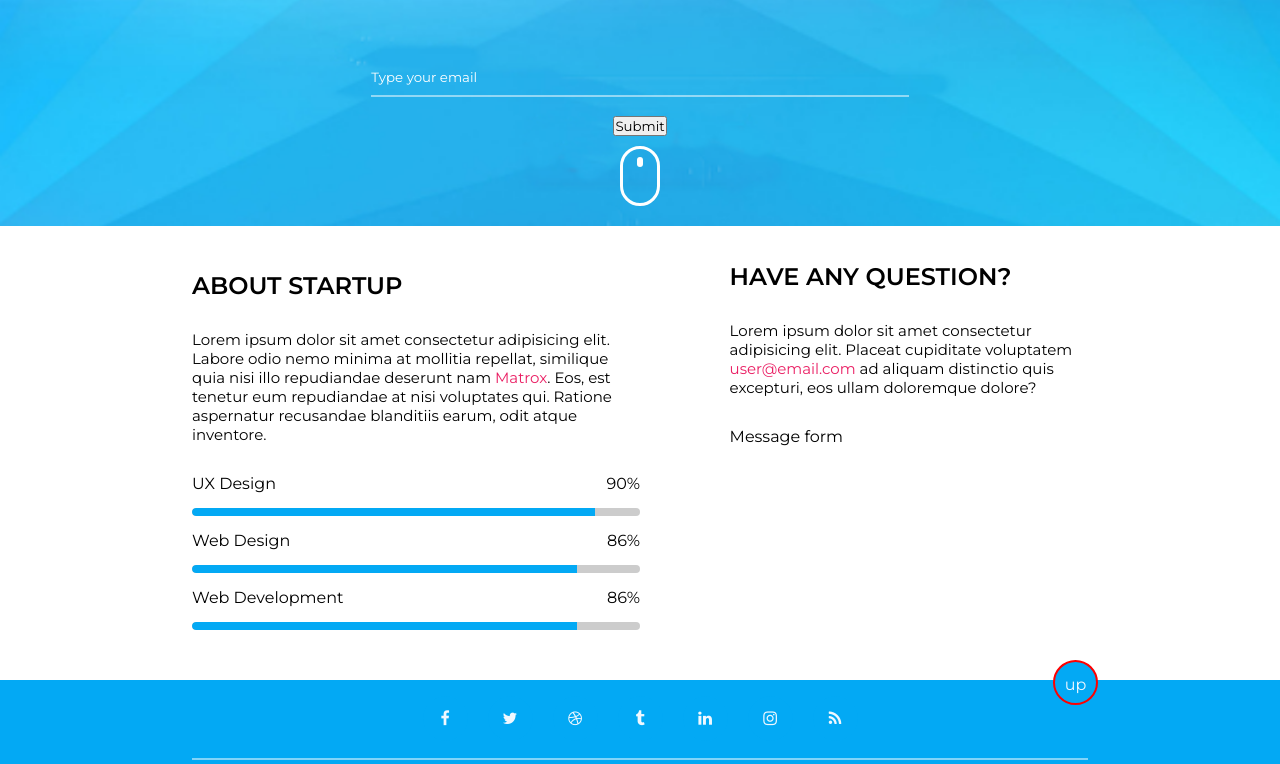
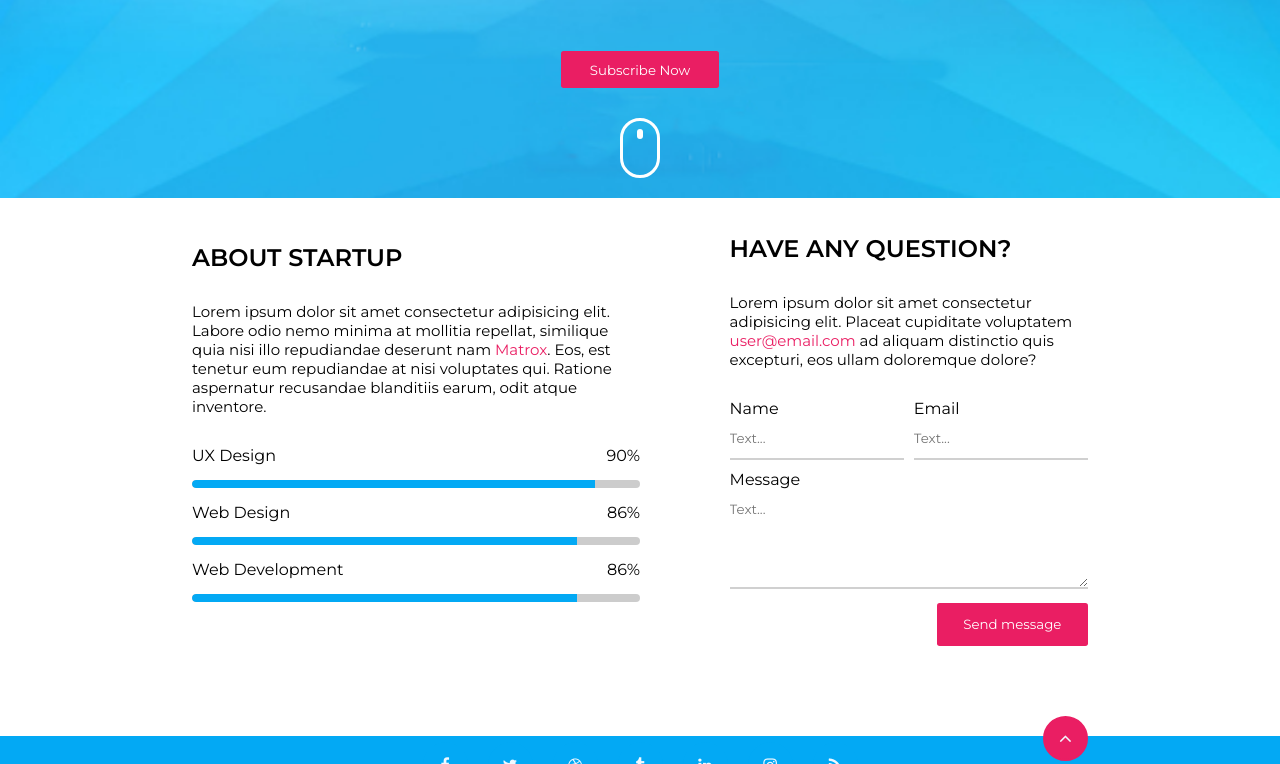
Before and after one commit to DuudeXXI/coming-soon-bit, a website: page index.html in a window 1280 px wide. Shown: the part 460-1224 px from the top of the page. Drawn offline with Linux system fonts and the light colour scheme.

Commit message:
Completely finished front-end

```diff
--- a/css/base/layout.css
+++ b/css/base/layout.css
@@ -9,22 +9,22 @@
 }
 
 .logo{
-    height: 50px;
+    height: 35px;
     width: 100%;
     object-fit: contain;
-    margin-bottom: 25px;
+    margin-bottom: 15px;
 }
 
 .top-h1{
-    font-size: 60px;
+    font-size: 55px;
     text-transform: uppercase;
 }
 .top-p{
-    font-size: 24px;
+    font-size: 20px;
 }
 .clock{
     color: white;
-    margin: 60px 0;
+    margin: 40px 0;
 }
 .mouse{
     margin: 0 0 20px 0;
@@ -52,10 +52,10 @@
 }
 @media (max-width:560px){
     .top-p{
-        font-size: 14px;
+        font-size: 18px;
     }
     .top-h1{
-        font-size: 34px;
+        font-size: 38px;
     }
     .logo{
         height: 30px;
@@ -67,7 +67,9 @@
 }
 @media (max-width:420px){
     .top-p{
-        font-size: 14px;
+        font-size: 18px;
+        margin-top: 15px;
+        margin-bottom: 0;
     }
     .top-h1{
         font-size: 34px;
@@ -134,7 +136,7 @@
 }
 /* Mid section End */
 .socials{
-    height: 80px;
+    height: 60px;
     width: 70%;
     margin: 0 15% 0 15%;
     display: flex;
@@ -145,16 +147,21 @@
     gap:20px;
 }
 .socials > a{
+    display: flex;
     color: aliceblue;
     text-decoration: none;
     text-align: center;
+    justify-content: center;
     background-color: var(--main-color);
-    display: block;
-    line-height: 45px;
     width: 45px;
     height: 45px;
     border-radius: 50%;
     transition: all 0.4s;
+}
+.socials > a::before{
+    display: block;
+    justify-self: center;
+    align-self: center;
 }
 .socials > a:hover{
     color: var(--main-color);
--- a/css/components/button.css
+++ b/css/components/button.css
@@ -3,11 +3,16 @@
 }
 .socials > .up{
     position:absolute;
+    background-color: var(--secondary-color);
     top:-20px;
-    right:-10px;
-    border: 2px solid red;
+    right:0;
+    border: 2px solid var(--secondary-color);
+    font-size: 20px;
 }
-@media(max-width:810px){
+.socials > .up:hover{
+    border:2px solid white;
+}
+@media(max-width:1150px){
     .socials > .up{
         display:none;
     }
--- a/css/components/clock-grid.css
+++ b/css/components/clock-grid.css
@@ -19,3 +19,8 @@
         grid-template-columns: 1fr;
     }
 }
+@media(max-width:560px){
+    .clock{
+        transform: scale(0.8);
+    }
+}
--- a/css/components/form.css
+++ b/css/components/form.css
@@ -0,0 +1,81 @@
+.grid-form{
+    display: grid;
+    grid-template-columns: 1fr 1fr;
+    gap:10px;
+}
+.grid-form .form-group{
+
+}
+.grid-form .form-group-2{
+    grid-column: span 2;
+}
+.grid-form input, .grid-form textarea{
+    color: #555;
+    line-height: 40px;
+    border:none;
+    border-bottom: 2px solid rgb(208, 208, 208);
+    outline: none;
+    width: 100%;
+}
+.grid-form > div > textarea{
+    min-height: 100px;
+    max-height: 300px;
+    resize: vertical;
+}
+.grid-form button{
+    grid-column: span 2;
+    justify-self: flex-end;
+    color: #fff;
+    background-color: var(--secondary-color);
+    border: none;
+    padding: 1em 2em;
+    border-radius: 0.2em;
+    margin-bottom: 40px;
+}
+@media (max-width:1150px){
+    .grid-form{
+        grid-template-columns: 1fr;
+    }
+    .grid-form button{
+        grid-column: span 1;
+        margin-top: 20px;
+        margin-bottom: 40px;
+        justify-self:stretch;
+    }
+    .grid-form .form-group-2{
+        grid-column: span 1;
+    }
+}
+/* subscribe form */
+
+.top-form-container{
+    display:grid;
+    grid-template-columns: 1fr;
+    gap:15px;
+}
+.top-form-container > .hero-sub{
+    outline: none;
+    border: none;
+    color: white;
+    font-size: 20px;
+    border-bottom: 2px solid #ffffffc7;
+    background-color: transparent;
+    width: 100%;
+}
+.top-form-container > button{
+    justify-self: center;
+    padding: 0.8em 2.2em;
+    background-color: var(--secondary-color);
+    border: none;
+    color: white;
+    border-radius: 0.2em;
+    margin-bottom: 20px;
+}
+@media(max-width:330px){
+    .top-form-container > .hero-sub{
+        font-size: 15px;
+    }
+    .top-form-container > button{
+        width: 100%;
+    }
+}
--- a/index.html
+++ b/index.html
@@ -49,8 +49,8 @@
                 </div>
             </div>
             <form class="top-form-container" action="#">
-                <input class="input-line" type="text" id="fname" value="Type your email"><br><br>
-                <input class="button" type="submit" value="Submit">
+                <input class="hero-sub" type="text" id="sub" placeholder="Type your email"><br><br>
+                <button> Subscribe Now</button>
             </form>
             <div class="mouse"></div>
         </div>
@@ -95,8 +95,20 @@
                 <p class="column-description" >
                     Lorem ipsum dolor sit amet consectetur adipisicing elit. Placeat cupiditate voluptatem <a href="mailto:">user@email.com</a> ad aliquam distinctio quis excepturi, eos ullam doloremque dolore?
                 </p>
-                <form>
-                    Message form
+                <form class="grid-form">
+                    <div class="form-group">
+                    <label for="name">Name</label>
+                    <input id="name" type="text" placeholder="Text...">
+                    </div>
+                    <div class="form-group">
+                    <label for="email">Email</label>
+                    <input id="email" type="text"placeholder="Text...">
+                    </div>
+                    <div class="form-group-2">
+                    <label for="message">Message</label>
+                    <textarea name="" id="message" placeholder="Text..."></textarea>
+                    </div>
+                    <button type="submit" >Send message</button>
                 </form>
             </div>
         </div>
@@ -111,7 +123,7 @@
             <a class="fa fa-instagram" href="#"></a>
             <a class="fa fa-rss centered" href="#"></a>
 
-            <a class="up" href="#">up</a>
+            <a class="fa fa-angle-up up" href="#"></a>
         </div>
         <div class="bottom-footer">
             <div class="footer-image">
```
Also changed, not shown: css/components/clock-flex.css (deleted, +0 -20 lines).
